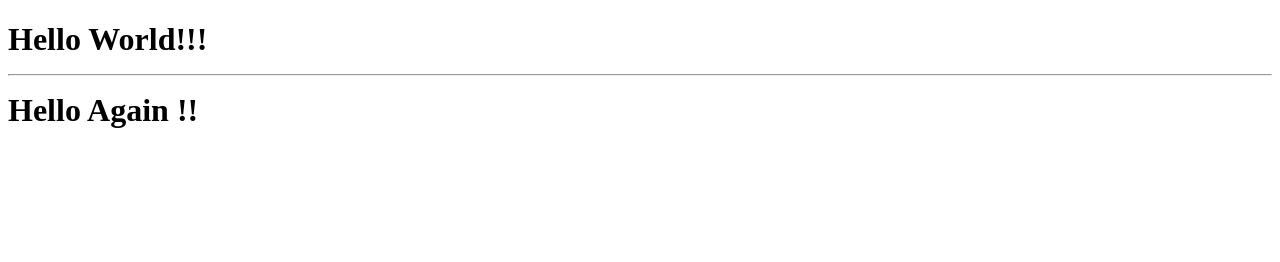
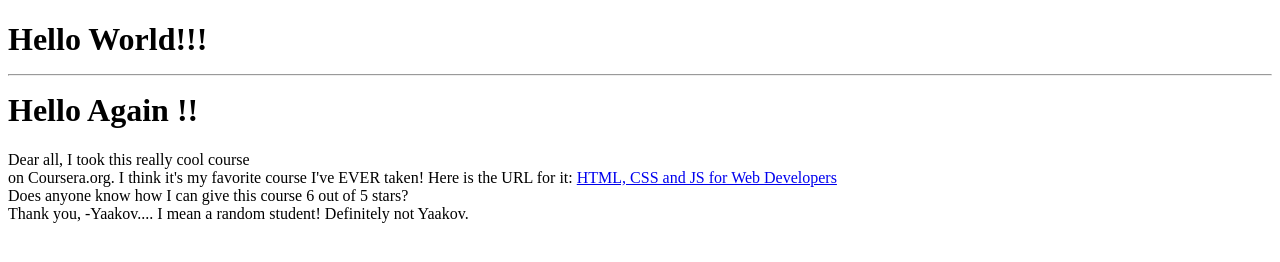
Before and after one commit to Marcelin06/coursera-test, a plain HTML site: page site/index.html in a window 1280 px wide. Drawn offline with Linux system fonts and the light colour scheme.

Commit message:
My First Page

```diff
--- a/site/index.html
+++ b/site/index.html
@@ -9,5 +9,21 @@
 <h1>Hello World!!!
 <hr>
 Hello Again !!</h1>
+<div>Dear all,
+<span>I took this really cool course
+</span></div>
+<span>on Coursera.org. I think it's
+my favorite course I've EVER taken!
+Here is the URL for it:
+</span>
+<a href="...">HTML, CSS and JS for Web Developers</a>
+<div>
+Does anyone know how I can give this course 6
+out of 5 stars?
+</div>
+<div>
+Thank you,
+-Yaakov.... I mean a random student! Definitely not Yaakov.
+</div>
 </body>
 </html>
```
